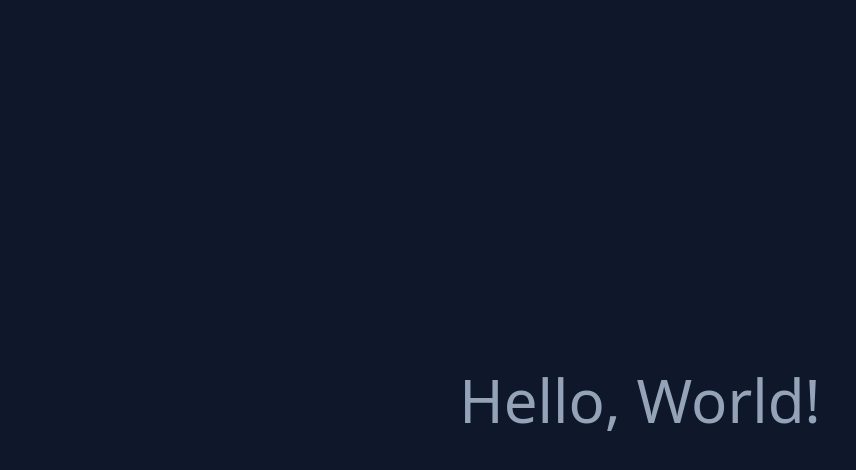
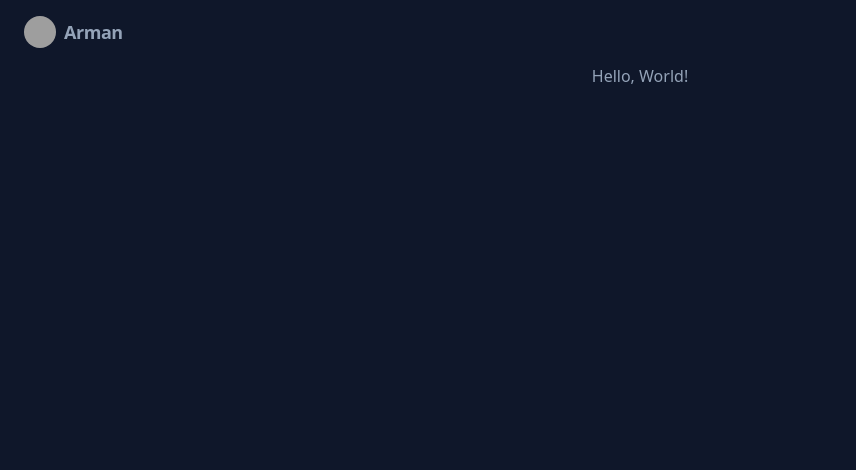
Before and after one commit to itsarman001/Portfolio, a Nuxt app: page / in a window 1280 px wide. Shown: the top 470 px of the page, without its empty margins (0-856 px from the left). Built offline with nearby package versions, Linux system fonts and the light colour scheme; grey boxes are pictures that could not be loaded.

Commit message:
feat: Introduce a new `Header` component with `AppLogo` and user data, and refine global layout styling.

```diff
--- a/app/assets/css/main.css
+++ b/app/assets/css/main.css
@@ -114,7 +114,8 @@
   * {
     @apply border-border outline-ring/50;
   }
+  html,
   body {
-    @apply bg-background text-foreground;
+    @apply overflow-x-hidden;
   }
 }
--- /dev/null
+++ b/app/components/AppLogo.vue
@@ -0,0 +1,21 @@
+<script setup lang="ts">
+defineProps<{
+  name: string;
+  avatar?: string;
+}>();
+</script>
+
+<template>
+  <NuxtLink to="/" class="flex items-center gap-2 hover:opacity-90 transition">
+    <Avatar class="h-8 w-8">
+      <AvatarImage v-if="avatar" :src="avatar" :alt="name" />
+      <AvatarFallback>
+        {{ name.charAt(0).toUpperCase() }}
+      </AvatarFallback>
+    </Avatar>
+
+    <span class="text-lg font-semibold tracking-tight">
+      {{ name }}
+    </span>
+  </NuxtLink>
+</template>
--- /dev/null
+++ b/app/components/layout/Header.vue
@@ -0,0 +1,13 @@
+<template>
+  <header
+    class="w-full py-4 px-6"
+  >
+    <nav class="flex align-center justify-between gap-2 w-full">
+      <AppLogo :name="user.name" :avatar="user.avatar" />
+    </nav>
+  </header>
+</template>
+
+<script setup lang="ts">
+import user from "@/data/user.json";
+</script>
--- /dev/null
+++ b/app/data/user.json
@@ -0,0 +1,7 @@
+{
+    "name": "Arman",
+    "avatar": "/images/avatars/user.jpg",
+    "email": "arman@example.com",
+    "bio": "Frontend developer",
+    "location": "City, Country"
+}
--- a/app/layouts/default.vue
+++ b/app/layouts/default.vue
@@ -1,5 +1,6 @@
 <template>
-  <div class="bg-slate-900 text-slate-400 text-6xl h-screen w-screen">
+  <div class="bg-slate-900 text-slate-400 min-h-screen w-full overflow-x-hidden">
+    <LayoutHeader />
     <slot />
   </div>
 </template>
```
Also changed, not shown: 1 other file (tests, documents, lock files or other folders).
